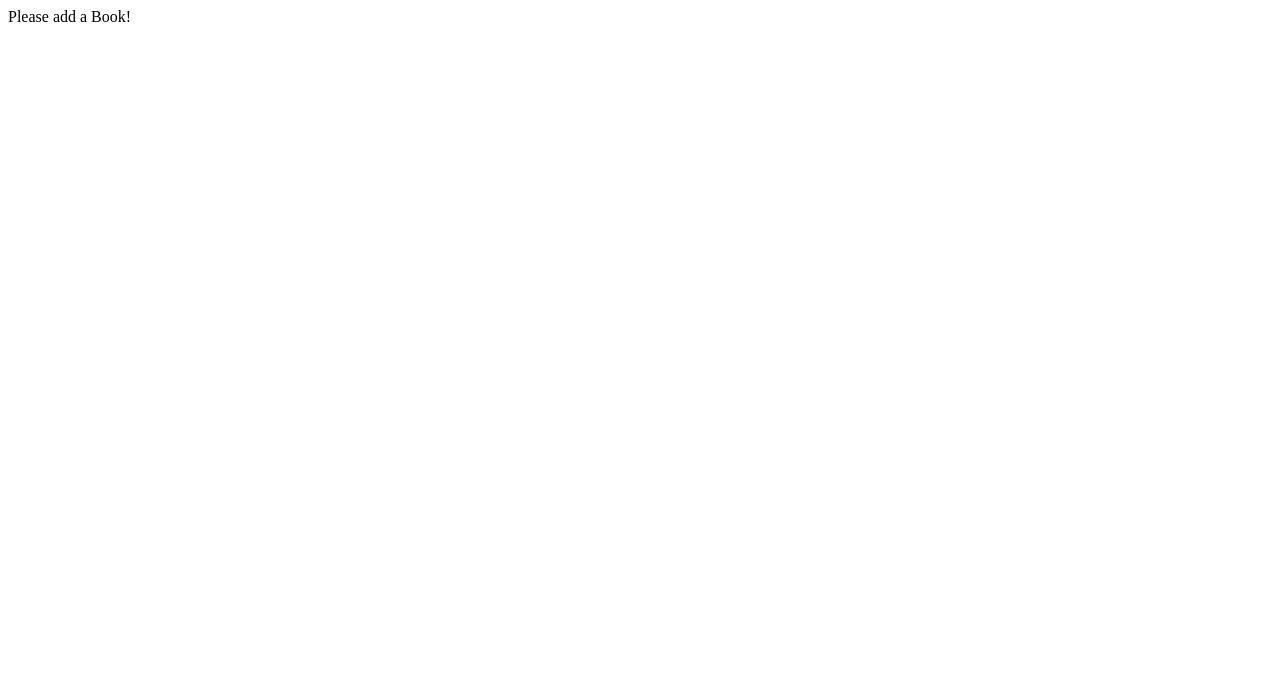
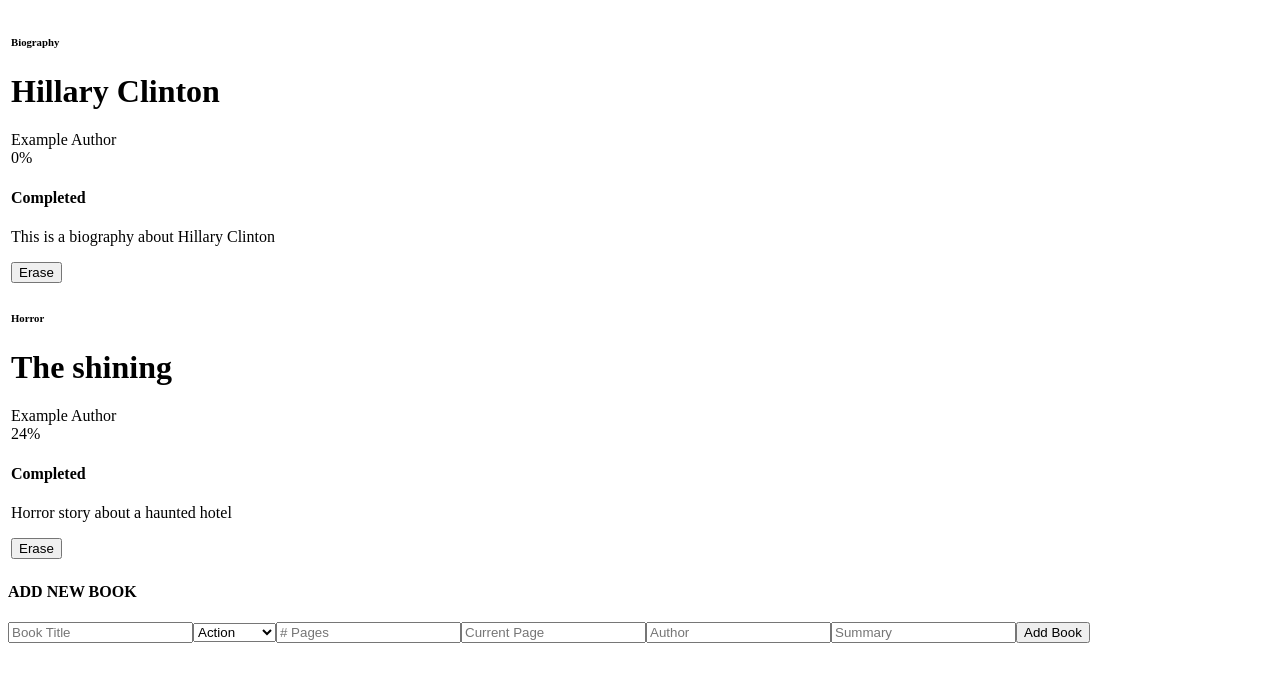
Before and after one commit to mcastorena0316/Bookstore_CMS, a React (Create React App) app: page / in a window 1280 px wide. Shown: the top 682 px of the page. Built offline with nearby package versions, Linux system fonts and the light colour scheme.

Commit message:
create BookForm container

```diff
--- a/src/App.js
+++ b/src/App.js
@@ -1,5 +1,6 @@
 import React from 'react';
-import BookList from './containers/BooksList';
+import BooksList from './containers/BooksList';
+import BookForm from './containers/BookForm';
 
 
 const testingBooks = [{
@@ -23,10 +24,11 @@ const testingBooks = [{
 function App() {
   return (
     <div className="App">
-      <BookList
+      <BooksList
         books={testingBooks}
         category="All"
       />
+      <BookForm />
     </div>
   );
 }
--- a/src/containers/BookForm.js
+++ b/src/containers/BookForm.js
@@ -0,0 +1,49 @@
+import React, { Component } from 'react';
+import PropTypes from 'prop-types';
+
+const categories = ['Action', 'Biography', 'History', 'Horror', 'Kids', 'Learning', 'Sci-Fi'];
+
+class BookForm extends Component {
+  constructor(props) {
+    super(props);
+    this.state = {
+      category: '',
+      title: '',
+      author: '',
+      pages: 0,
+      progress: 0,
+      summary: '',
+
+    };
+  }
+
+  render() {
+    return (
+      <div>
+        <h4>ADD NEW BOOK</h4>
+        <form>
+          <input placeholder="Book Title" />
+          <select>
+            {categories.map(category => (
+              <option
+                key={Math.random()}
+                value={category}
+              >
+                {category}
+              </option>
+            ))}
+          </select>
+
+          <input placeholder="# Pages" />
+          <input placeholder="Current Page" />
+          <input placeholder="Author" />
+          <input type="textarea" placeholder="Summary" />
+          <button type="submit">Add Book</button>
+
+
+        </form>
+      </div>
+    );
+  }
+}
+export default BookForm;
--- a/src/containers/BooksList.js
+++ b/src/containers/BooksList.js
@@ -7,7 +7,7 @@ import Book from '../components/Book';
  * A table with book
  */
 
-export class BooksList extends Component {
+class BooksList extends Component {
   constructor(props) {
     super(props);
     this.state = {
@@ -17,7 +17,7 @@ export class BooksList extends Component {
 
   componentDidMount() {
     const { category, books } = this.props;
-    const filtered = category === 'all' ? books : books.filter(book => book.category === category);
+    const filtered = category === 'All' ? books : books.filter(book => book.category === category);
     this.setState({
       currentBooks: filtered,
     });
@@ -55,7 +55,7 @@ export class BooksList extends Component {
 }
 
 BooksList.defaultProps = {
-  category: 'all',
+  category: 'All',
   books: [],
 };
 
```
